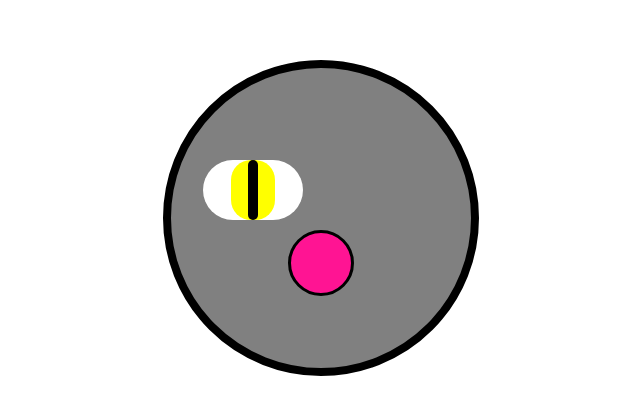
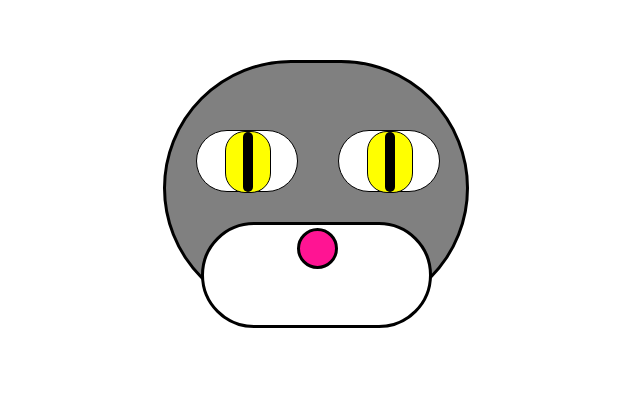
Before and after one commit to ichbindev/css-drawings, a plain HTML site: page index.html in a window 1280 px wide. Shown: the part 190-604 px from the top of the page, without its empty margins (137-777 px from the left). Drawn offline with Linux system fonts and the light colour scheme.

Commit message:
continue work on cat css

```diff
--- a/drawings.css
+++ b/drawings.css
@@ -4,28 +4,36 @@
   left: 300px;
 }
 
+.cat-eye {
+  margin: 20px;
+  background-color: white;
+  width: 100px;
+  height: 60px;
+  position: relative;
+  z-index: 2;
+  border-radius: 50px;
+  border: 1px solid black;
+}
+
+.cat-eyes {
+  display: flex;
+  flex-flow: row;
+  position: relative;
+  top: 50px;
+  left: 13px;
+}
+
 .cat-head {
   background-color: gray;
-  border: 8px solid black;
+  border: 3px solid black;
   position: absolute;
   width: 300px;
-  height: 300px;
+  height: 250px;
   border-radius: 200px;
   z-index: 1;
 }
 
-.cat-left-eye {
-  background-color: white;
-  width: 100px;
-  height: 60px;
-  position: relative;
-  top: 100px;
-  left: 40px;
-  z-index: 2;
-  border-radius: 50px;
-}
-
-.cat-left-iris {
+.cat-iris {
   z-index: 3;
   background-color: yellow;
   width: 44px;
@@ -33,9 +41,34 @@
   border-radius: 20px;
   position: relative;
   left: 28px;
+  border: 1px solid black;
 }
 
-.cat-left-pupil {
+.cat-muzzle {
+  background-color: white;
+  border: 3px solid black;
+  position: relative;
+  top: 60px;
+  left: 38px;
+  width: 225px;
+  height: 100px;
+  border-radius: 250px;
+  z-index: 2;
+}
+
+.cat-nose {
+  background-color: deeppink;
+  border: 3px solid black;
+  width: 35px;
+  height: 35px;
+  border-radius: 50px;
+  z-index: 3;
+  position: relative;
+  top: 3px;
+  left: 93px;
+}
+
+.cat-pupil {
   background-color: black;
   width: 10px;
   height: 60px;
@@ -44,46 +77,3 @@
   position: relative;
   left: 17px;
 }
-
-.cat-nose {
-  background-color: deeppink;
-  border: 3px solid black;
-  width: 60px;
-  height: 60px;
-  border-radius: 50px;
-  z-index: 2;
-  position: relative;
-  top: 110px;
-  left: 125px;
-}
-
-/* .cat-right-eye {
-  background-color: white;
-  width: 100px;
-  height: 60px;
-  position: relative;
-  top: 100px;
-  right: 45px;
-  z-index: 2;
-  border-radius: 50px;
-}
-
-.cat-right-iris {
-  z-index: 3;
-  background-color: yellow;
-  width: 44px;
-  height: 60px;
-  border-radius: 20px;
-  position: relative;
-  right: 28px;
-}
-
-.cat-right-pupil {
-  background-color: black;
-  width: 10px;
-  height: 60px;
-  z-index: 4;
-  border-radius: 10px;
-  position: relative;
-  right: 17px;
-} */
--- a/index.html
+++ b/index.html
@@ -10,17 +10,22 @@
     <div id="cat">
       <div class="cat-container">
         <div class="cat-head"></div>
-        <div class="cat-left-eye">
-          <div class="cat-left-iris">
-            <div class="cat-left-pupil"></div>
+
+        <div class="cat-eyes">
+          <div class="cat-left-eye cat-eye">
+            <div class="cat-iris">
+              <div class="cat-pupil"></div>
+            </div>
+          </div>
+          <div class="cat-right-eye cat-eye">
+            <div class="cat-iris">
+              <div class="cat-pupil"></div>
+            </div>
           </div>
         </div>
-        <div class="cat-right-eye">
-          <div class="cat-right-iris">
-            <div class="cat-right-pupil"></div>
-          </div>
+        <div class="cat-muzzle">
+          <div class="cat-nose"></div>
         </div>
-        <div class="cat-nose"></div>
       </div>
     </div>
   </body>
```
